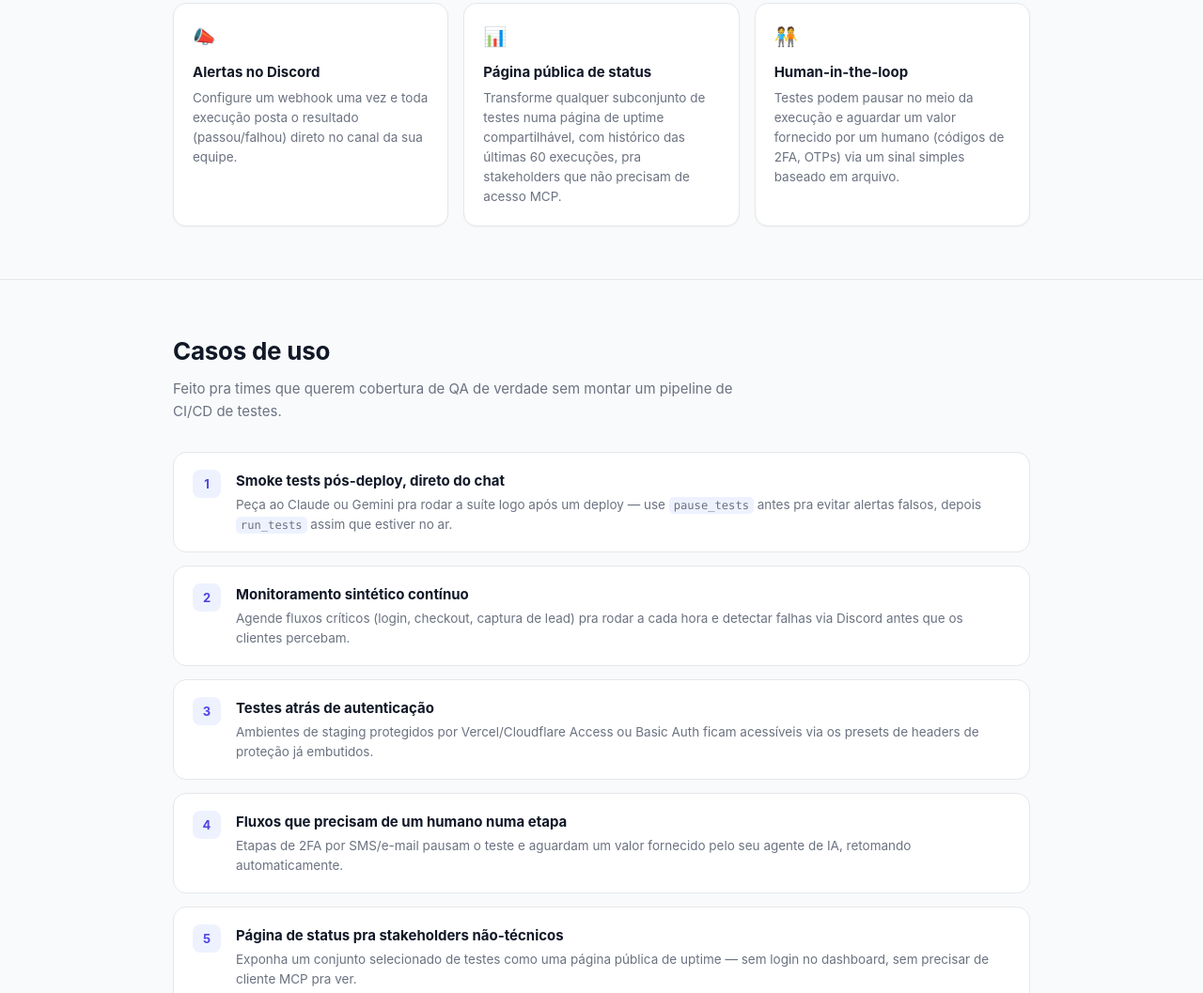
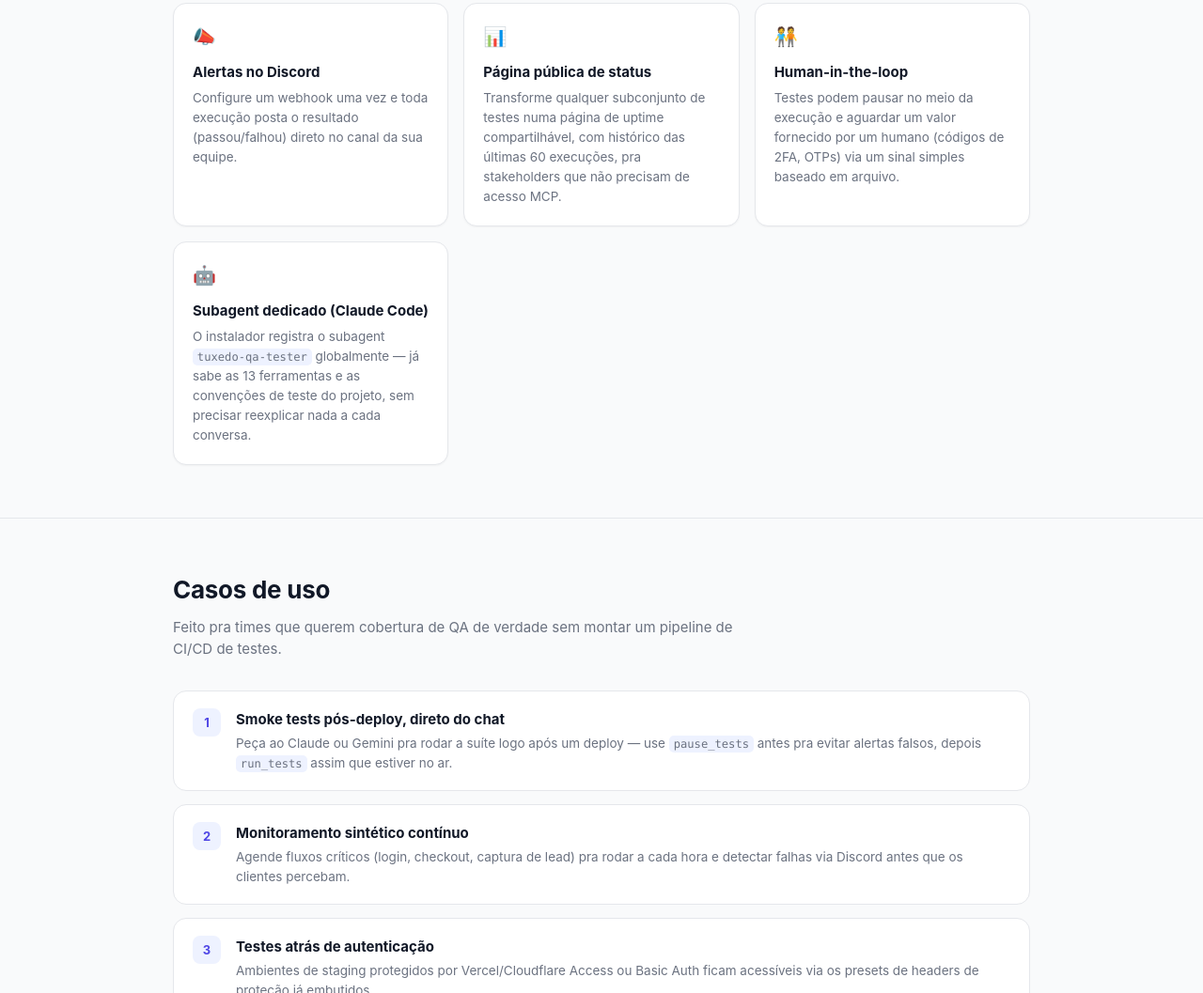
Before and after one commit to jonathan-ponciano/sts-tools-mcp-tuxedo-qa, a website: page docs/index.html in a window 1280 px wide. Shown: the part 1215-2272 px from the top of the page at 94% size. Drawn offline with Linux system fonts and the light colour scheme.

Commit message:
Document the tuxedo-qa-tester subagent in README and landing page

```diff
--- a/docs/index.html
+++ b/docs/index.html
@@ -184,6 +184,11 @@
         <span class="icon">🧑‍🤝‍🧑</span>
         <h3>Human-in-the-loop</h3>
         <p>Testes podem pausar no meio da execução e aguardar um valor fornecido por um humano (códigos de 2FA, OTPs) via um sinal simples baseado em arquivo.</p>
+      </div>
+      <div class="card">
+        <span class="icon">🤖</span>
+        <h3>Subagent dedicado (Claude Code)</h3>
+        <p>O instalador registra o subagent <code>tuxedo-qa-tester</code> globalmente — já sabe as 13 ferramentas e as convenções de teste do projeto, sem precisar reexplicar nada a cada conversa.</p>
       </div>
     </div>
   </div>
```
Also changed, not shown: README.md.
